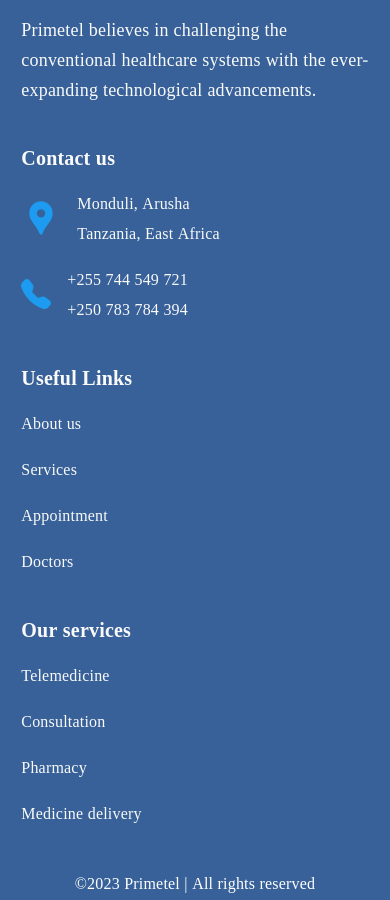
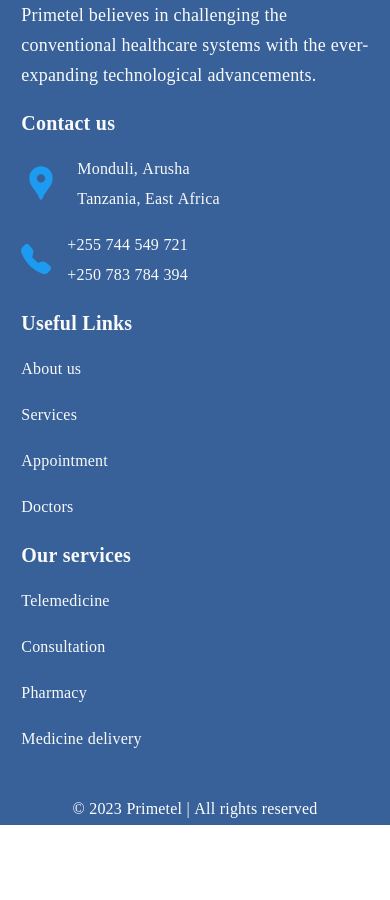
Before and after one commit to FredZabu/premetel_website, a React (Vite) app: page /contact in a window 390 px wide. Shown: the part 1938-2838 px from the top of the page. After the commit the page ends 2763 px from the top, so only its background shows below. Built offline with nearby package versions, Linux system fonts and the light colour scheme.

Commit message:
made some checks

```diff
--- /dev/null
+++ b/src/components/ButtonLoader.css
@@ -0,0 +1,30 @@
+.Button_loader{
+  border: 4px solid rgba(255, 255, 255, 0.6);
+  border-left-color: transparent;
+  border-radius: 50%;
+}
+
+.Button_loader {
+  border: 4px solid rgba(255, 255, 255, 0.6);
+  border-left-color: transparent;
+  width: 25px;
+  height: 25px;
+}
+
+.Button_loader {
+  border: 4px solid  rgba(255, 255, 255, 0.6);
+  border-left-color: transparent;
+  width: 25px;
+  height: 25px;
+  animation: spin89345 1s linear infinite;
+}
+
+@keyframes spin89345 {
+  0% {
+    transform: rotate(0deg);
+  }
+
+  100% {
+    transform: rotate(360deg);
+  }
+}
--- /dev/null
+++ b/src/components/ButtonLoader.jsx
@@ -0,0 +1,9 @@
+import "./ButtonLoader.css"
+
+function ButtonLoader() {
+  return (
+   <div className="Button_loader"></div>
+  )
+}
+
+export default ButtonLoader;
--- a/src/components/ContactForm.jsx
+++ b/src/components/ContactForm.jsx
@@ -8,6 +8,7 @@
 import { MdSubject } from "react-icons/md";
 import { BiSend } from "react-icons/bi";
 import { RxCross1 } from "react-icons/rx";
+import { ButtonLoader } from "./index.jsx";
 
 function ContactForm() {
 
@@ -15,7 +16,7 @@
   const [hide, setHide] = useState(true);
   const [icon, setIcon] = useState(true)
 
-  const intervalTime = 3000;
+  const intervalTime = 5000;
   let showInterval;
   const changeVisibility = () => {
     setHide(true);
@@ -94,16 +95,13 @@
                           <button className=' bg-btn-color text-white px-5 md:px-7 py-2 md:py-2 text-center md:text-lg tracking-wide font-para uppercase rounded shadow-md relative inline-grid place-items-center' type="submit">
               <div className='flex space-x-4 items-center'>
                  <p>Submit</p>
-              <BiSend color="#ffffff" size={24} />
+
+                  {
+                    hide? <BiSend color="#ffffff" size={24} />: <ButtonLoader />
+                  }
               </div>
 
             </button>
-                <div className={`p-1 ${hide? 'hidden': 'inline-block'} ${icon? 'bg-[#12af0a]' : 'bg-[red]'} bg-[#12af0a] rounded-full absolute bottom-[100%] translate-y-[50%] left-[100%] translate-x-[-50%]`} >
-
-
-
-                {icon? <TiTick color="#FFFFFF" size={24} /> : <RxCross1 color="#FFFFFF" size={24} />}
-                </div>
             </div>
           </div>
 
--- a/src/components/index.jsx
+++ b/src/components/index.jsx
@@ -13,3 +13,4 @@
 export { default as MentalCard } from "./MentalCard";
 export { default as KeyFocusCard } from "./KeyFocusCard";
 export { default as TestimonialCard } from "./TestimonialCard";
+export { default as ButtonLoader } from "./ButtonLoader";
--- a/src/pages/Footer.jsx
+++ b/src/pages/Footer.jsx
@@ -67,15 +67,20 @@
 
                 </div>
             </div>
-      <div className="mt-[50px] py-10 ">
-      <div className="flex flex-col  sm:flex-row justify-between  w-[90%] mx-auto">
-          <div className="  md:w-[40%]">
-              <img src={logo} alt="" className="w-[15%]" />
+            <div className="mt-[50px] py-10 ">
+
+
+                <div className="flex flex-col  lg:flex-row justify-between  w-[90%] mx-auto">
+
+                    <div className=" sm:w-[95%] md:w-[90%] lg:mb-0 lg:w-[40%]">
+              <img src={logo} alt="" className=" w-[10%] lg:w-[15%]" />
               <p className="mt-4 sm:w-[90%] w-full text-lg  font-title font-medium leading-[30px] tracking-[0.2px] text-light-gray-1 ">Primetel believes in challenging the conventional healthcare systems with the ever-expanding technological advancements.</p>
 
                     </div>
 
-          <div className=" sm:mt-0 mt-10" >
+                    <div className="flex flex-col mt-5  sm:flex-row justify-between">
+                    <div className=" sm:mt-0 " >
+
               <h1 className="text-xl mb-4 font-title font-bold text-light-gray-1 sm:leading-[30px] tracking-[0.2px] ">Contact us</h1>
               <div className="flex items-center">
                         <MdLocationPin color="#1d9bf0" size={40} />
@@ -91,9 +96,9 @@
                       <p className="font-title font-medium leading-[30px] tracking-[0.2px] ">+250 783 784 394</p>
                   </div>
               </div>
-          </div>
+                    </div>
 
-          <div className=" mt-10 sm:mt-0">
+                    <div className=" mt-5 sm:mt-0">
               <h1 className="text-xl mb-4 font-title font-bold text-light-gray-1 sm:leading-[30px] tracking-[0.2px] ">Useful Links</h1>
               <ul className="text-light-gray-1">
                   <li className="mt-4 font-title font-medium leading-[30px] tracking-[0.2px] ">About us</li>
@@ -103,7 +108,7 @@
               </ul>
                     </div>
 
-          <div className=" mt-10 sm:mt-0">
+                    <div className=" mt-5 sm:mt-0">
               <h1 className="text-xl mb-4 font-title font-bold  sm:leading-[30px] tracking-[0.2px] text-light-gray-1">Our services</h1>
               <ul className="text-light-gray-1">
                   <li className="mt-4 font-title font-medium leading-[30px] tracking-[0.2px] ">Telemedicine</li>
@@ -111,32 +116,29 @@
                   <li className="mt-4 font-title font-medium leading-[30px] tracking-[0.2px] ">Pharmacy</li>
                   <li className="mt-4 font-title font-medium leading-[30px] tracking-[0.2px] ">Medicine delivery</li>
               </ul>
-          </div>
-    </div>
+                    </div>
+                </div>
+                </div>
 
             </div>
             <div className="w-full flex items-center">
                 <div className=" inline-flex mx-auto flex-col items-center">
-                        <div className="fixed left-4 top-[20%] z-[999] mt-4  hidden lg:block">
-                        <div className="mt-2 p-1 bg-[#0866FF] rounded-md">
+                    <div className="f fixed left-4 top-[20%] z-[999] mt-4  hidden lg:flex lg:flex-col">
+                        <a href="http://wa.me/256781936669" target="_blank" rel="noopener noreferrer" className="inline-block mt-2 p-1 bg-[#0866FF] rounded-md">
                             <BsFacebook color="#FFFFFF" size={24} />
-                  </div>
+                        </a>
+
+                        <a href="http://wa.me/256781936669" target="_blank" rel="noopener noreferrer" className="inline-block mt-2 w-[34px]  bg-[#000000] rounded-md">
+                            <img src={twitter} alt="twitter logo" />
+                        </a>
+
+                        <a href="http://wa.me/256781936669" target="_blank" rel="noopener noreferrer" className="inline-block mt-2 w-[34px] p-1 bg-[#12af0a] rounded-md">
+                            <FaWhatsapp color="#FFFFFF" size={24} />
+                        </a>
+                    </div>
 
 
-
-                            <a href="http://wa.me/256781936669" target="_blank" rel="noopener noreferrer" className="inline-block mt-2 w-[34px]  bg-[#000000] rounded-md"
-                            ><img src={twitter} alt="twitter logo" />
-                            </a>
-
-                        <div className="mt-1 p-1 bg-[#12af0a] rounded-md" >
-                            <FaWhatsapp color="#FFFFFF" size={24} />
-                        </div>
-
-
-                </div>
-
-
-                 <p className=" font-title font-medium leading-[30px] tracking-[0.2px] text-white"> <span>&#169;</span>2023 Primetel | All rights reserved</p>
+                 <p className=" font-title font-medium leading-[30px] tracking-[0.2px] text-white"> <span>&#169;</span> {new Date().getFullYear()}  Primetel | All rights reserved</p>
                 </div>
 
             </div>
```
